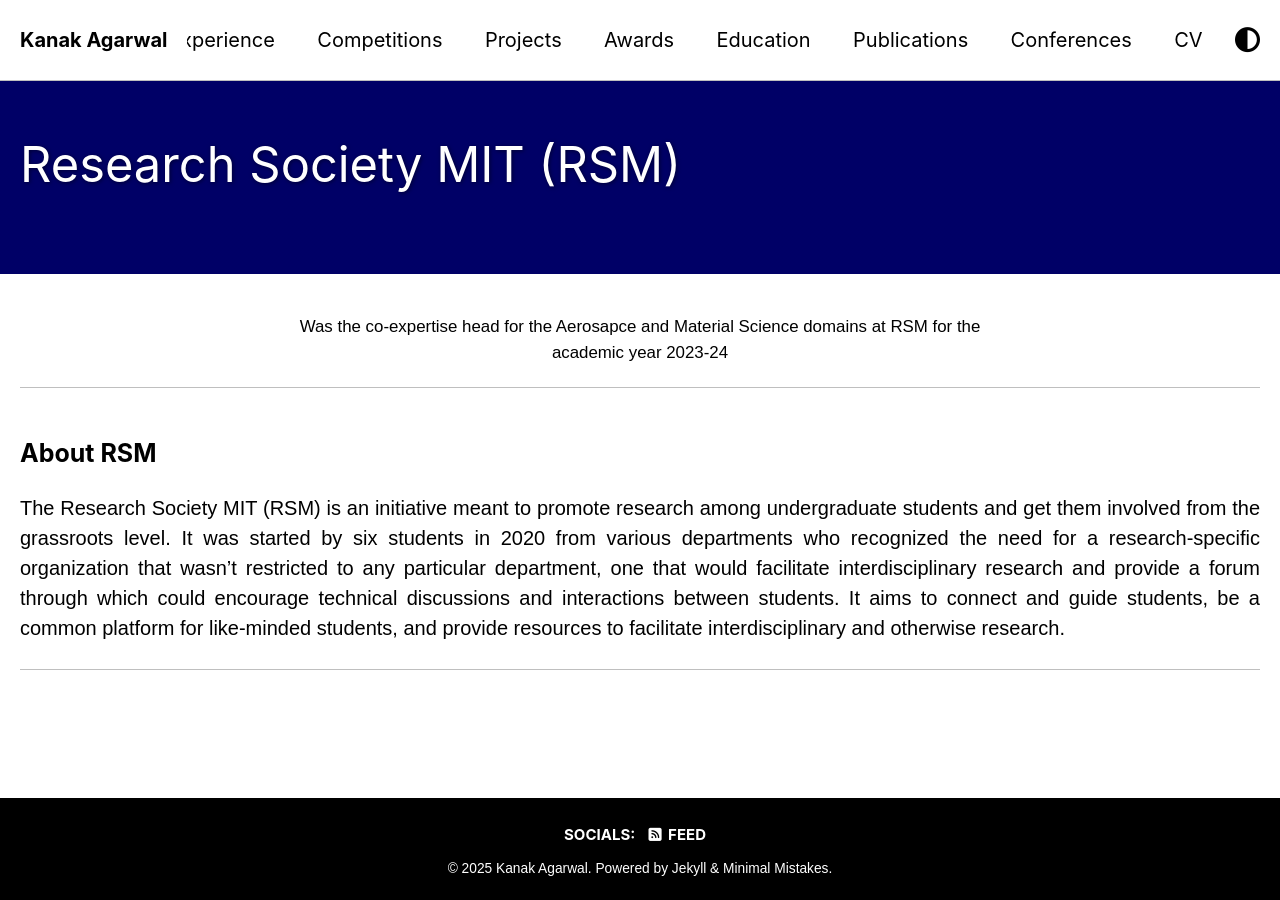
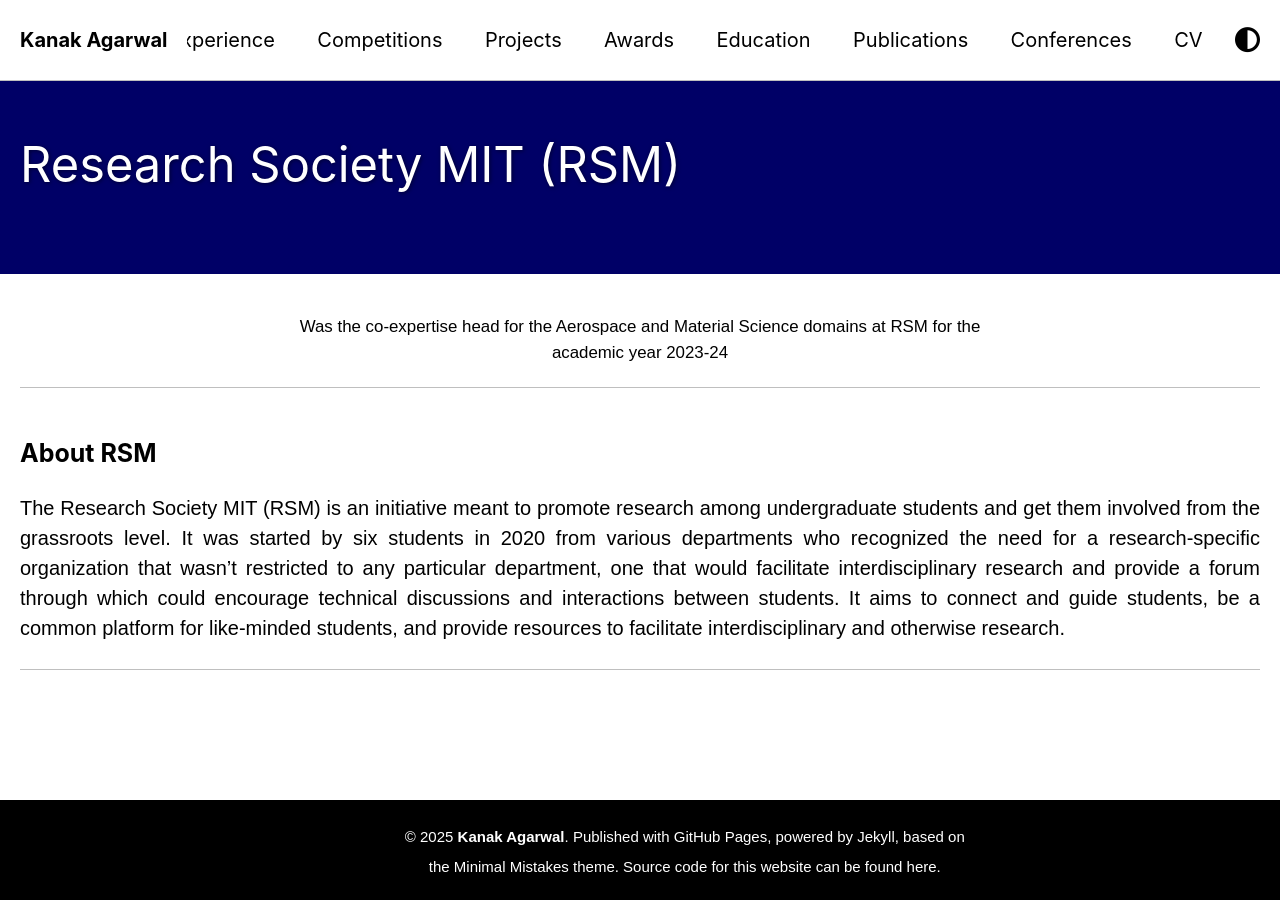
Before and after one commit to kanakaero/kanakaero.github.io, a Jekyll site: the page built from _pages/exp/rsm.md, in a window 1280 px wide. Built offline with Jekyll 4.4.1, drawn with Linux system fonts in a browser that asks for light colours; cached includes are drawn as plain includes.

Commit message:
July 2025

```diff
--- a/_includes/footer.html
+++ b/_includes/footer.html
@@ -1,24 +1,10 @@
-<div class="page__footer-follow">
-  <ul class="social-icons">
-    {% if site.data.ui-text[site.locale].follow_label %}
-      <li><strong>{{ site.data.ui-text[site.locale].follow_label }}</strong></li>
-    {% endif %}
+<small>&copy; {{ site.time | date: '%Y' }} <strong>Kanak Agarwal</strong>.
+  Published with <a href="https://pages.github.com/" rel="nofollow">GitHub Pages</a>,
+  powered by <a href="https://jekyllrb.com" rel="nofollow">Jekyll</a>,
+  based on the <a href="https://mademistakes.com/" rel="nofollow">Minimal Mistakes</a> theme.
+  Source code for this website can be found <a href="https://github.com/kanakaero/kanakaero.github.io" rel="nofollow">here</a>.
 
-    {% if site.footer.links %}
-      {% for link in site.footer.links %}
-        {% if link.label and link.url %}
-          <li><a href="{{ link.url }}" rel="nofollow noopener noreferrer"><i class="{{ link.icon | default: 'fas fa-link' }}" aria-hidden="true"></i> {{ link.label }}</a></li>
-        {% endif %}
-      {% endfor %}
-    {% endif %}
-
-    {% unless site.atom_feed.hide %}
-      <li><a href="{% if site.atom_feed.path %}{{ site.atom_feed.path }}{% else %}{{ '/feed.xml' | relative_url }}{% endif %}"><i class="fas fa-fw fa-rss-square" aria-hidden="true"></i> {{ site.data.ui-text[site.locale].feed_label | default: "Feed" }}</a></li>
-    {% endunless %}
-  </ul>
-</div>
-
-<div class="page__footer-copyright">&copy; {{ site.time | date: '%Y' }} <a href="{{ site.copyright_url | default: site.url }}">{{ site.copyright | default: site.title }}</a>. {{ site.data.ui-text[site.locale].powered_by | default: "Powered by" }} <a href="https://jekyllrb.com" rel="nofollow">Jekyll</a> &amp; <a href="https://mademistakes.com/work/jekyll-themes/minimal-mistakes/" rel="nofollow">Minimal Mistakes</a>.</div>
+</small>
 
 <script>
   document.addEventListener("DOMContentLoaded", function () {
--- a/_pages/exp/rsm.md
+++ b/_pages/exp/rsm.md
@@ -6,7 +6,7 @@
   overlay_color: "#000080"
   overlay_filter: "0.2"
 intro:
-  - excerpt2: 'Was the co-expertise head for the Aerosapce and Material Science domains at RSM for the academic year 2023-24'
+  - excerpt2: 'Was the co-expertise head for the Aerospace and Material Science domains at RSM for the academic year 2023-24'
 ---
 {% include feature_row id="intro" type="center" %}
 
--- a/_sass/minimal-mistakes/_footer.scss
+++ b/_sass/minimal-mistakes/_footer.scss
@@ -18,7 +18,7 @@
 
   footer {
     @include clearfix;
-    width: 40%;
+    width: 47%;
     text-align: center;
     margin-left: 30%;
     margin-top: 1em;
```
